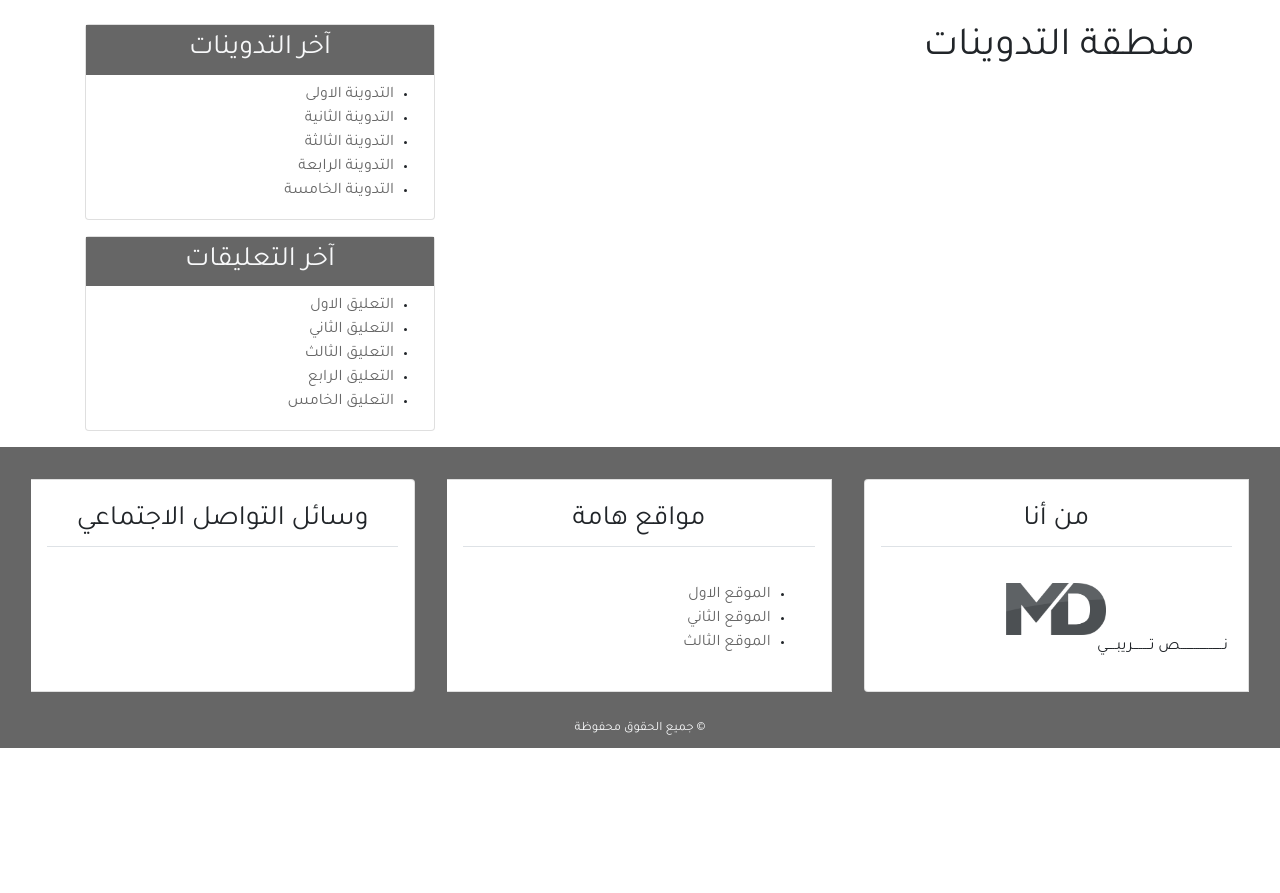
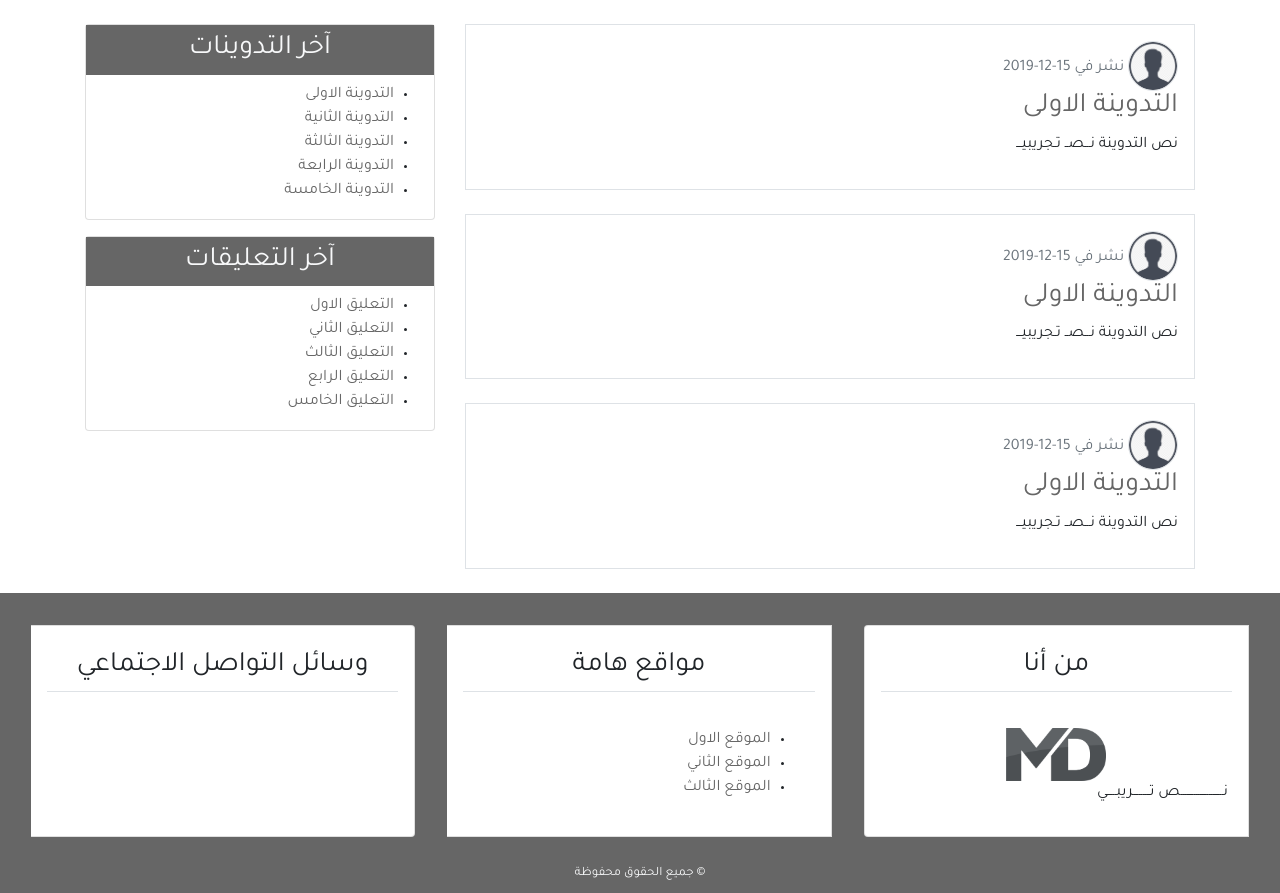
Before and after one commit to MDsona/blog-django-ar, a Django app: page / in a window 1280 px wide. Shown: the part 56-949 px from the top of the page. Before the commit the page ends 804 px from the top, so only its background shows below. Run offline with Django 3.2, Linux system fonts and the light colour scheme; some libraries are stand-ins or nearby versions.

Commit message:
add post content (views,index)

```diff
--- a/src/blog/static/blog/css/main.css
+++ b/src/blog/static/blog/css/main.css
@@ -35,3 +35,7 @@ body {
 a {
     color: #666;
 }
+
+/* sttart post content */
+
+/* end post content */
--- a/src/blog/templates/blog/index.html
+++ b/src/blog/templates/blog/index.html
@@ -1,6 +1,19 @@
 
-{% extends 'blog/base.html' %}
+{% extends 'blog/base.html' %}          <!--a-->
 
-{% block content %}
-<h1>منطقة التدوينات</h1>
+{% load static %}
+
+{% block content %}                     <!--a-->
+<!-- b <h1>منطقة التدوينات</h1> -->
+
+{% for post in posts %}                 <!--b-->
+    <div class="border p-3 mb-4">
+        <img src="{% static 'blog/images/icons-user-profile-male.jpg' %}"
+            class="img-fluid rounded-circle border" alt="شعار المدونة" width="50px">
+        <span class="text-secondary">نشر في {{ post.post_date }}</span>
+        <h3 class="text-dark"><a href="#">{{ post.title }}</a></h3>
+        <p>{{ post.content }}</p>
+    </div>
+{% endfor %}
+
 {% endblock content %}
--- a/src/blog/views.py
+++ b/src/blog/views.py
@@ -2,5 +2,30 @@ from django.shortcuts import render
 
 # Create your views here.
 
-def home(request):                                                  # -2b
-    return render(request, 'blog/index.html', {'title': 'home'})
+posts = [                                                         # -3a
+    {
+        'title': 'التدوينة الاولى',
+        'content': 'نص التدوينة نـــصــ تـجريبيـــ',
+        'post_date': '15-12-2019',
+        'author': 'MDsona'
+    },
+    {
+        'title': 'التدوينة الاولى',
+        'content': 'نص التدوينة نـــصــ تـجريبيـــ',
+        'post_date': '15-12-2019',
+        'author': 'olom web'
+    },
+    {
+        'title': 'التدوينة الاولى',
+        'content': 'نص التدوينة نـــصــ تـجريبيـــ',
+        'post_date': '15-12-2019',
+        'author': 'olom web'
+    }
+]
+
+def home(request):                                                  # -2b {'title': 'home'}
+    context = {                                                     # -3a
+        'title': 'الصفحة الرئيسية',
+        'posts': posts
+    }
+    return render(request, 'blog/index.html', context)
```
Also changed, not shown: src/blog/static/blog/images/icons-user-profile-male.jpg (added).
